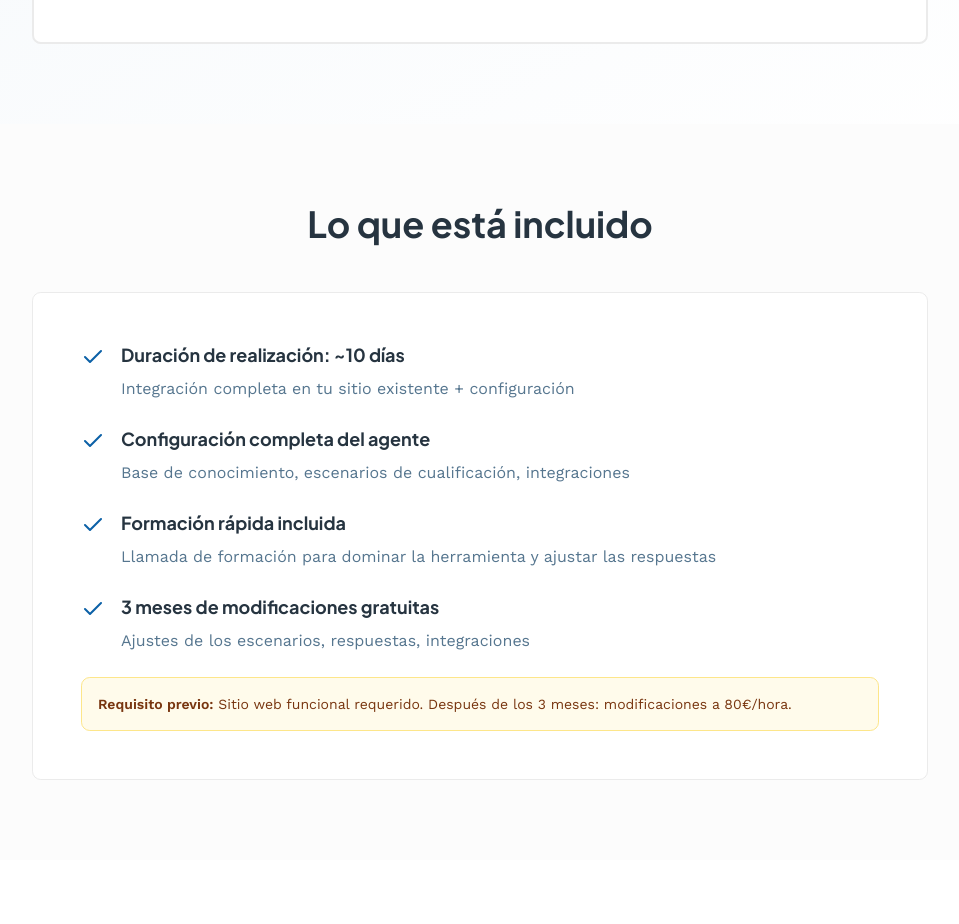
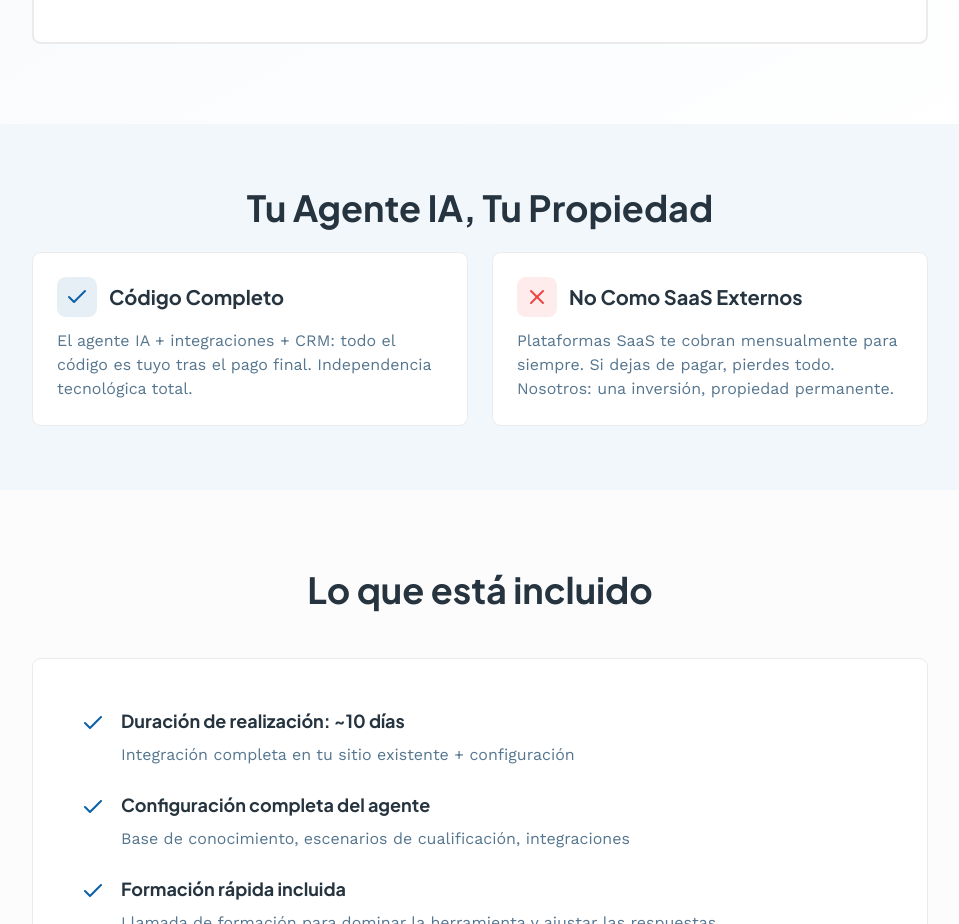
Before and after one commit to fsmartcfs-code/sg-f578bdde-0a98-4ac7-af00-b40a6d478feb-1776842642, a Next.js app: page /ia-upgrade in a window 1280 px wide. Shown: the part 2220-3144 px from the top of the page, without its empty margins (160-1119 px from the left). Built offline with nearby package versions, Linux system fonts and the light colour scheme.

Commit message:
feat(comparison): add propiedad del sitio section to tables and offers

```diff
--- a/src/components/MarketComparison.tsx
+++ b/src/components/MarketComparison.tsx
@@ -109,6 +109,29 @@ const comparisonData = [
         webParaAutonomos: true,
         webBarata: "Variable",
         agenciaTradicional: true
+      }
+    ]
+  },
+  {
+    category: "Propiedad del Sitio",
+    items: [
+      {
+        feature: "Propiedad del código",
+        webParaAutonomos: "100% tuya tras pago final",
+        webBarata: "Plantilla bajo licencia",
+        agenciaTradicional: "Dependencia perpetua"
+      },
+      {
+        feature: "Acceso al código fuente",
+        webParaAutonomos: "Copia completa entregada",
+        webBarata: "Limitado/bloqueado",
+        agenciaTradicional: "Sin acceso si dejas de pagar"
+      },
+      {
+        feature: "Independencia tecnológica",
+        webParaAutonomos: true,
+        webBarata: false,
+        agenciaTradicional: false
       }
     ]
   },
--- a/src/pages/esencial.tsx
+++ b/src/pages/esencial.tsx
@@ -3,7 +3,7 @@ import { SEO } from "@/components/SEO";
 import { Button } from "@/components/ui/button";
 import { Card } from "@/components/ui/card";
 import { Badge } from "@/components/ui/badge";
-import { Check, ArrowLeft, Calendar, MessageCircle, Zap, TrendingUp, Globe, Star, Briefcase, Mail, Shield } from "lucide-react";
+import { Check, X, Calendar, MessageCircle, Zap, TrendingUp, Globe, Star, Briefcase, Mail, Shield } from "lucide-react";
 
 export default function EsencialPage() {
   return (
@@ -120,6 +120,47 @@ export default function EsencialPage() {
                     </div>
                   </Card>
                 ))}
+              </div>
+            </div>
+          </div>
+        </section>
+
+        {/* Propiedad del Sitio */}
+        <section className="py-12 md:py-16 bg-primary/5">
+          <div className="container">
+            <div className="max-w-4xl mx-auto text-center space-y-6">
+              <h2 className="font-heading text-3xl md:text-4xl font-bold">
+                Tu Sitio, Tu Propiedad
+              </h2>
+              <div className="grid md:grid-cols-2 gap-6 text-left">
+                <Card className="p-6">
+                  <div className="space-y-3">
+                    <div className="flex items-center gap-3">
+                      <div className="p-2 bg-primary/10 rounded-lg">
+                        <Check className="h-6 w-6 text-primary" />
+                      </div>
+                      <h3 className="font-heading text-xl font-bold">100% Tuya</h3>
+                    </div>
+                    <p className="text-muted-foreground">
+                      Una vez completado el pago final (60%), recibes una copia completa del código fuente.
+                      El sitio es 100% tuyo, sin letra pequeña.
+                    </p>
+                  </div>
+                </Card>
+                <Card className="p-6">
+                  <div className="space-y-3">
+                    <div className="flex items-center gap-3">
+                      <div className="p-2 bg-destructive/10 rounded-lg">
+                        <X className="h-6 w-6 text-destructive" />
+                      </div>
+                      <h3 className="font-heading text-xl font-bold">No Como las Agencias</h3>
+                    </div>
+                    <p className="text-muted-foreground">
+                      Las agencias tradicionales mantienen el control perpetuo. Si dejas de pagar cuotas mensuales,
+                      pierdes acceso a TU sitio web. Nosotros te damos independencia total.
+                    </p>
+                  </div>
+                </Card>
               </div>
             </div>
           </div>
--- a/src/pages/ia-upgrade.tsx
+++ b/src/pages/ia-upgrade.tsx
@@ -3,7 +3,7 @@ import { SEO } from "@/components/SEO";
 import { Button } from "@/components/ui/button";
 import { Card } from "@/components/ui/card";
 import { Badge } from "@/components/ui/badge";
-import { Check, ArrowLeft, Calendar, MessageCircle, Bot, TrendingUp, AlertCircle } from "lucide-react";
+import { Check, X, Calendar, MessageCircle, Bot, TrendingUp, AlertCircle } from "lucide-react";
 
 export default function IAUpgradePage() {
   return (
@@ -197,6 +197,47 @@ export default function IAUpgradePage() {
           </div>
         </section>
 
+        {/* Propiedad del Sitio */}
+        <section className="py-12 md:py-16 bg-primary/5">
+          <div className="container">
+            <div className="max-w-4xl mx-auto text-center space-y-6">
+              <h2 className="font-heading text-3xl md:text-4xl font-bold">
+                Tu Agente IA, Tu Propiedad
+              </h2>
+              <div className="grid md:grid-cols-2 gap-6 text-left">
+                <Card className="p-6">
+                  <div className="space-y-3">
+                    <div className="flex items-center gap-3">
+                      <div className="p-2 bg-primary/10 rounded-lg">
+                        <Check className="h-6 w-6 text-primary" />
+                      </div>
+                      <h3 className="font-heading text-xl font-bold">Código Completo</h3>
+                    </div>
+                    <p className="text-muted-foreground">
+                      El agente IA + integraciones + CRM: todo el código es tuyo tras el pago final.
+                      Independencia tecnológica total.
+                    </p>
+                  </div>
+                </Card>
+                <Card className="p-6">
+                  <div className="space-y-3">
+                    <div className="flex items-center gap-3">
+                      <div className="p-2 bg-destructive/10 rounded-lg">
+                        <X className="h-6 w-6 text-destructive" />
+                      </div>
+                      <h3 className="font-heading text-xl font-bold">No Como SaaS Externos</h3>
+                    </div>
+                    <p className="text-muted-foreground">
+                      Plataformas SaaS te cobran mensualmente para siempre. Si dejas de pagar, pierdes todo.
+                      Nosotros: una inversión, propiedad permanente.
+                    </p>
+                  </div>
+                </Card>
+              </div>
+            </div>
+          </div>
+        </section>
+
         {/* Lo que está incluido */}
         <section className="py-16 md:py-20 bg-muted/30">
           <div className="container">
--- a/src/pages/premium.tsx
+++ b/src/pages/premium.tsx
@@ -3,7 +3,7 @@ import { SEO } from "@/components/SEO";
 import { Button } from "@/components/ui/button";
 import { Card } from "@/components/ui/card";
 import { Badge } from "@/components/ui/badge";
-import { Check, ArrowLeft, Calendar, MessageCircle, Crown, TrendingUp, Sparkles } from "lucide-react";
+import { Check, X, Calendar, MessageCircle, Bot, Sparkles, Crown, Zap, TrendingUp } from "lucide-react";
 
 export default function PremiumPage() {
   return (
@@ -247,6 +247,47 @@ export default function PremiumPage() {
           </div>
         </section>
 
+        {/* Propiedad del Sitio */}
+        <section className="py-12 md:py-16 bg-primary/5">
+          <div className="container">
+            <div className="max-w-4xl mx-auto text-center space-y-6">
+              <h2 className="font-heading text-3xl md:text-4xl font-bold">
+                Solución Completa, 100% Tuya
+              </h2>
+              <div className="grid md:grid-cols-2 gap-6 text-left">
+                <Card className="p-6">
+                  <div className="space-y-3">
+                    <div className="flex items-center gap-3">
+                      <div className="p-2 bg-primary/10 rounded-lg">
+                        <Check className="h-6 w-6 text-primary" />
+                      </div>
+                      <h3 className="font-heading text-xl font-bold">Propiedad Total</h3>
+                    </div>
+                    <p className="text-muted-foreground">
+                      Web + Agente IA + CRM Avanzado + Integraciones: código completo entregado tras pago final.
+                      Colaboración con experto, pero la tecnología es 100% tuya.
+                    </p>
+                  </div>
+                </Card>
+                <Card className="p-6">
+                  <div className="space-y-3">
+                    <div className="flex items-center gap-3">
+                      <div className="p-2 bg-destructive/10 rounded-lg">
+                        <X className="h-6 w-6 text-destructive" />
+                      </div>
+                      <h3 className="font-heading text-xl font-bold">No Como Agencias Premium</h3>
+                    </div>
+                    <p className="text-muted-foreground">
+                      Agencias premium cobran 500-2000€/mes indefinidamente y mantienen control perpetuo.
+                      Nosotros: inversión única, independencia permanente.
+                    </p>
+                  </div>
+                </Card>
+              </div>
+            </div>
+          </div>
+        </section>
+
         {/* Lo que está incluido */}
         <section className="py-16 md:py-20 bg-muted/30">
           <div className="container">
--- a/src/pages/pro.tsx
+++ b/src/pages/pro.tsx
@@ -3,7 +3,7 @@ import { SEO } from "@/components/SEO";
 import { Button } from "@/components/ui/button";
 import { Card } from "@/components/ui/card";
 import { Badge } from "@/components/ui/badge";
-import { Check, ArrowLeft, Calendar, MessageCircle, Sparkles, TrendingUp, Zap } from "lucide-react";
+import { Check, X, Calendar, MessageCircle, Sparkles, TrendingUp, Zap } from "lucide-react";
 
 export default function ProPage() {
   return (
@@ -120,6 +120,47 @@ export default function ProPage() {
                     </div>
                   </Card>
                 ))}
+              </div>
+            </div>
+          </div>
+        </section>
+
+        {/* Propiedad del Sitio */}
+        <section className="py-12 md:py-16 bg-primary/5">
+          <div className="container">
+            <div className="max-w-4xl mx-auto text-center space-y-6">
+              <h2 className="font-heading text-3xl md:text-4xl font-bold">
+                Tu Sitio, Tu Propiedad
+              </h2>
+              <div className="grid md:grid-cols-2 gap-6 text-left">
+                <Card className="p-6">
+                  <div className="space-y-3">
+                    <div className="flex items-center gap-3">
+                      <div className="p-2 bg-primary/10 rounded-lg">
+                        <Check className="h-6 w-6 text-primary" />
+                      </div>
+                      <h3 className="font-heading text-xl font-bold">100% Tuya</h3>
+                    </div>
+                    <p className="text-muted-foreground">
+                      Tras el pago final, recibes copia completa del código: sitio web + CRM + integraciones.
+                      Todo es tuyo, sin dependencias ocultas.
+                    </p>
+                  </div>
+                </Card>
+                <Card className="p-6">
+                  <div className="space-y-3">
+                    <div className="flex items-center gap-3">
+                      <div className="p-2 bg-destructive/10 rounded-lg">
+                        <X className="h-6 w-6 text-destructive" />
+                      </div>
+                      <h3 className="font-heading text-xl font-bold">No Como las Agencias</h3>
+                    </div>
+                    <p className="text-muted-foreground">
+                      Las agencias cobran cuotas mensuales perpetuas y mantienen control total.
+                      Nosotros te damos independencia: tu negocio, tu tecnología.
+                    </p>
+                  </div>
+                </Card>
               </div>
             </div>
           </div>
```
Also changed, not shown: .softgen/tasks/task-8.md (added).
